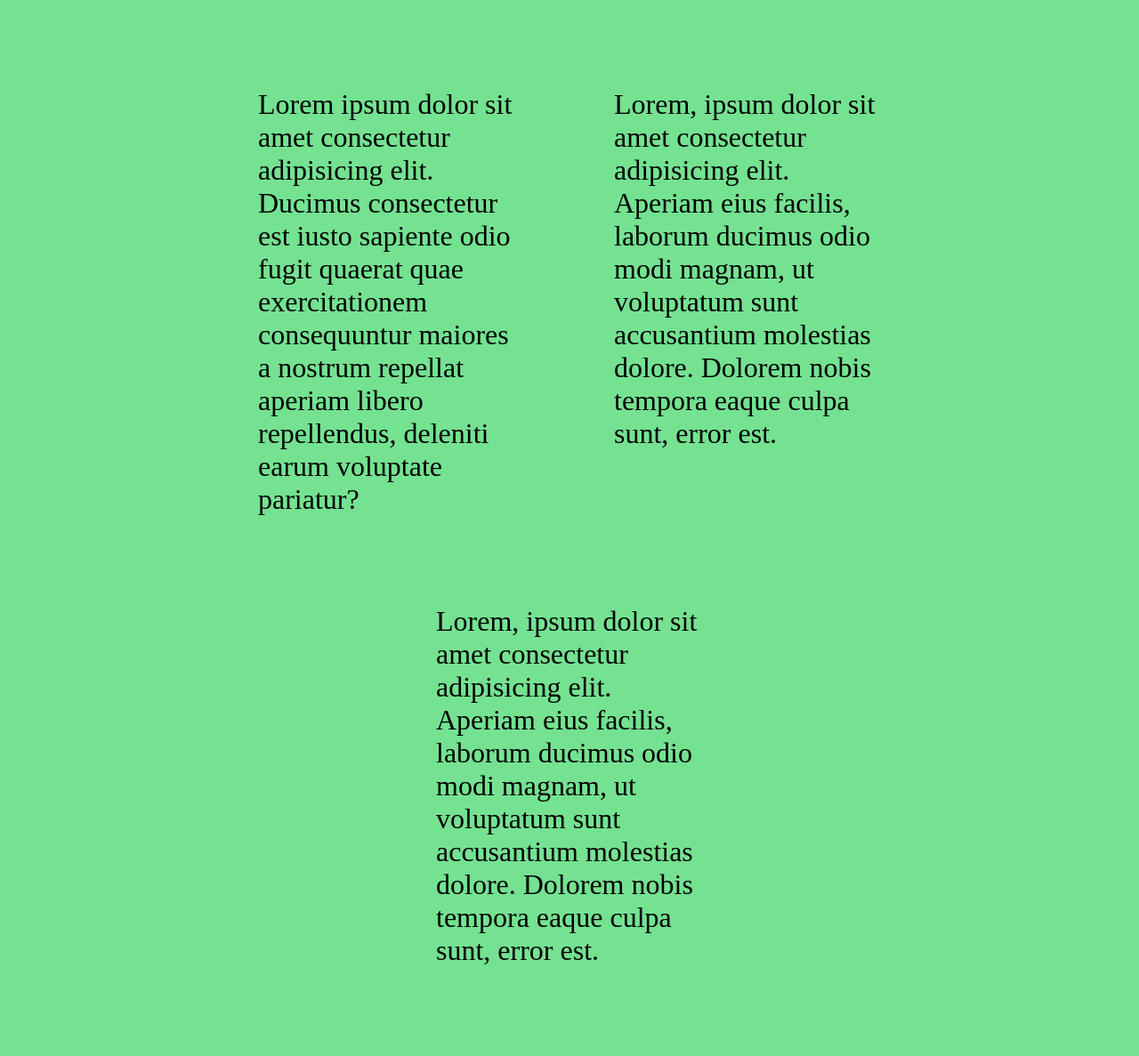
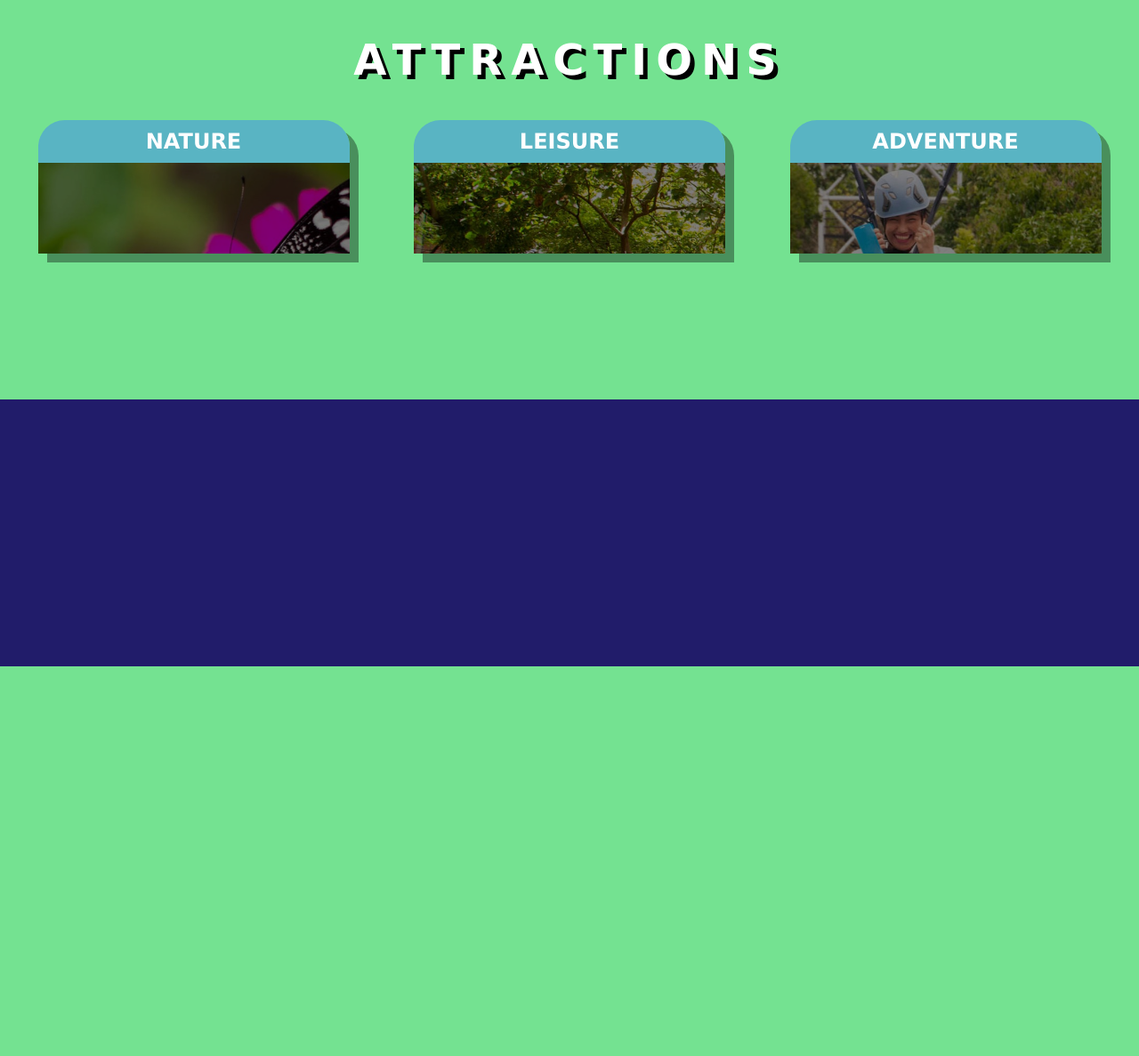
Before and after one commit to Crispatrick/Park-website-project, a PHP site: page / in a window 1280 px wide. Shown: the part 601-1788 px from the top of the page at 89% size. After the commit the page ends 1350 px from the top, so only its background shows below. Run offline with PHP 8.4, Linux system fonts and the light colour scheme.

Commit message:
cards section has been implemented

```diff
--- a/header.html
+++ b/header.html
@@ -2,34 +2,62 @@
 <link rel="stylesheet" href="global_Palette.css">
 <header>
     <a id="name_Rave" href="">RAVE</a>
-    <nav>
+    <nav id="nav">
         <!-- Nav bar -->
-        <ul>
-            <li>
+        <ul id="navul">
+            <li class="navulli">
                 <a href="">
                     Home
                 </a>
             </li>
 
-            <li>
-                <a href="">
-                    Attractions
-                </a>
-            </li>
+            <div id="attractions_Div">
+                <li id="attractions_Main">
+                    <a href="">
+                        Attractions
+                    </a>
+                </li>
+
+                <div class="attractions_DivSub">
+                    <div class="elements"><a href="">Nature</a></div>
+                    <div class="elements"><a href="">Leisure</a></div>
+                    <div class="elements"><a href="">Adventure</a></div>
+                </div>
+<!--
+                <ul class="attractions_DivSub">
+                    <li class="elements">
+                        <a href="">
+                            Nature
+                        </a>
+                    </li>
+                    <li class="elements">
+                        <a href="">
+                            Leisure
+                        </a>
+                    </li>
+                    <li class="elements">
+                        <a href="">
+                            Adventure
+                        </a>
+                    </li>
+                </ul> -->
+            </div>
 
 
-            <li>
+
+            <li class="navulli">
                 <a href="">
                     About
                 </a>
             </li>
 
-            <li>
-                <a href="">
-                    Booking
-                </a>
-            </li>
         </ul>
 
+
     </nav>
+
+    <button id="btnBooking">
+        BOOKING
+    </button>
+
 </header>
--- a/header_Css.css
+++ b/header_Css.css
@@ -1,6 +1,9 @@
 :root{
     --header_Margin: 20px;
     --header_border_Radius: 40px;
+    --btn_Padding: 40px;
+    --fadeOut: 0.5s;
+    --fadeIn: 0.2s;
 }
 
 
--- a/index.css
+++ b/index.css
@@ -3,6 +3,7 @@
 }
 body{
     margin: 0;
+    overflow-x: hidden;
 }
 
 
@@ -33,6 +34,10 @@ body{
 #logo{
     object-fit: contain;
     overflow-x: hidden;
+}
+#logo:hover{
+    width: 400px;
+    cursor: pointer;
 }
 
 #park_Welcome{
@@ -72,32 +77,121 @@ body{
 
 /* genre section css */
 .genre{
-    min-height: var(--section_Height);
+    min-height: calc(var(--section_Height) - 100px);
     background-color: var(--green);
     display: flex;
-    justify-content: center;
-    align-items: center;
+    /* justify-content: center; */
+    flex-direction: column;
 }
 
 #cards_Container{
+    z-index: 5;
     display: flex;
-    margin: 100px;
-    gap: 100px;
+    justify-content: space-evenly;
+    /* align-items: start; */
+
+
+
 
     flex-wrap: wrap;
-    justify-content: center;
+    /* justify-content: center; */
+    gap: 30px;
+    margin-bottom: 40px;
 
+
+}
+#attractions_Header{
+    text-align: center;
+    font-family: 'Lucida Grande', 'Lucida Sans Unicode', Geneva, Verdana, sans-serif;
+    font-size: 2rem;
+    letter-spacing: 10px;
+    margin: 0;
+    color: white;
+    text-shadow: 5px 5px black;
+}
+
+
+.cards{
+    /* flex-direction: row; */
+    max-width: 350px;
+    max-height: 150px;
+
+    text-align: center;
+    overflow: hidden;
+    box-shadow: 10px 10px rgba(0, 0, 0, 0.37);
+    border-radius: 30px 30px 0px  0px ;
+    transition: 1.5s;
+
+    /* border: 5px black;
+    border-style:double; */
+    /* background-color: black; */
+
+}
+.cards:hover{
+    max-height: 400px;
+    max-width: 400px;
+    transition: 0.3s;
+    color: black;
+    box-shadow: 20px 20px rgba(0, 0, 0, 0.37);
+
+    /* doesnt link to anything */
+    cursor: pointer;
+}
+.cards:hover h3{
+    color: var(--dark_Blue);
+    background-color: var(--yellow);
+}
+.cards:hover img{
+    filter: blur(0px);
+    filter: brightness(100%);
+}
+
+
+.cards h3{
+    background-color: var(--light_Blue);
+    font-family: 'Lucida Sans', 'Lucida Sans Regular', 'Lucida Grande', 'Lucida Sans Unicode', Geneva, Verdana, sans-serif;
+    color: white;
+    margin: 0;
+    font-size: 1.5rem;
+    padding: 10px;
+    transition: 0.3s;
+
+
+}
+.cards img{
+    object-fit: contain;
+    width: 100%;
+    filter: blur(5px);
+    filter: brightness(50%);
+    transition: 0.5s;
+    /* height: 100%; */
 
 
 }
 
-.cards{
-    max-width: 300px;
-    font-size: 2rem;
-    /* background-color: black; */
+
+#highlights{
+    height: 300px;
+    background-color: var(--dark_Blue);
 }
 
-@media(max-width: 634px){
+
+
+
+
+@media(max-width: 450px){
+    #attractions_Header{
+        font-size: 1rem;
+    }
+}
+
+
+
+
+
+
+
+/* @media(max-width: 634px){
     #cards_Container{
         margin: 50px;
     }
@@ -107,3 +201,4 @@ body{
         max-width: 600px;
     }
 }
+ */
--- a/index.php
+++ b/index.php
@@ -32,11 +32,29 @@
 
 
         <section class="genre">
+            <div id="attractions_Header">
+                <h1>ATTRACTIONS</h1>
+            </div>
             <div id="cards_Container">
-                <div class="cards">Lorem ipsum dolor sit amet consectetur adipisicing elit. Ducimus consectetur est iusto sapiente odio fugit quaerat quae exercitationem consequuntur maiores a nostrum repellat aperiam libero repellendus, deleniti earum voluptate pariatur?</div>
-                <div class="cards">Lorem, ipsum dolor sit amet consectetur adipisicing elit. Aperiam eius facilis, laborum ducimus odio modi magnam, ut voluptatum sunt accusantium molestias dolore. Dolorem nobis tempora eaque culpa sunt, error est.</div>
-                <div class="cards">Lorem, ipsum dolor sit amet consectetur adipisicing elit. Aperiam eius facilis, laborum ducimus odio modi magnam, ut voluptatum sunt accusantium molestias dolore. Dolorem nobis tempora eaque culpa sunt, error est.</div>
+                <div class="cards">
+                    <h3>NATURE</h3>
+                    <img src="Resources\Images\attractions\bg5.jpg" alt="">
+                </div>
+                <div class="cards">
+                    <h3>LEISURE</h3>
+                    <img src="Resources\Images\attractions\ca3 cropped.jpg" alt="">
+                </div>
+                <div class="cards">
+                    <H3>ADVENTURE</H3>
+                    <img src="Resources\Images\attractions\ap3.jpg" alt="">
+                </div>
             </div>
+        </section>
+
+
+
+        <section id="highlights">
+
         </section>
 
 
```
Also changed, not shown: other parts of header_Css.css (+187 -11 lines), Resources/Images/attractions/ap3.jpg (added), Resources/Images/attractions/bg5.jpg (added), Resources/Images/attractions/ca3 cropped.jpg (added), Resources/Images/attractions/ca3.jpg (added).
